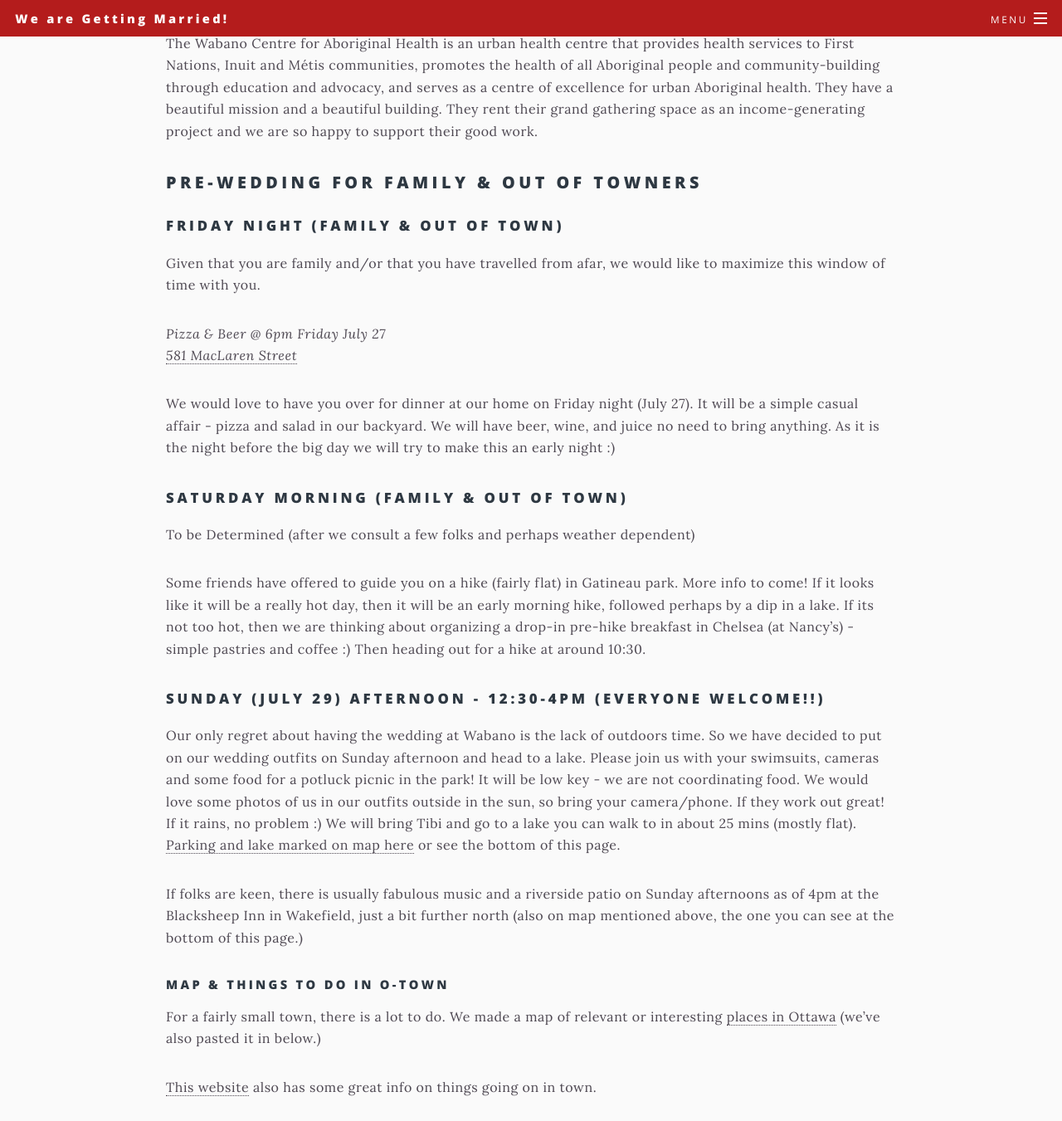
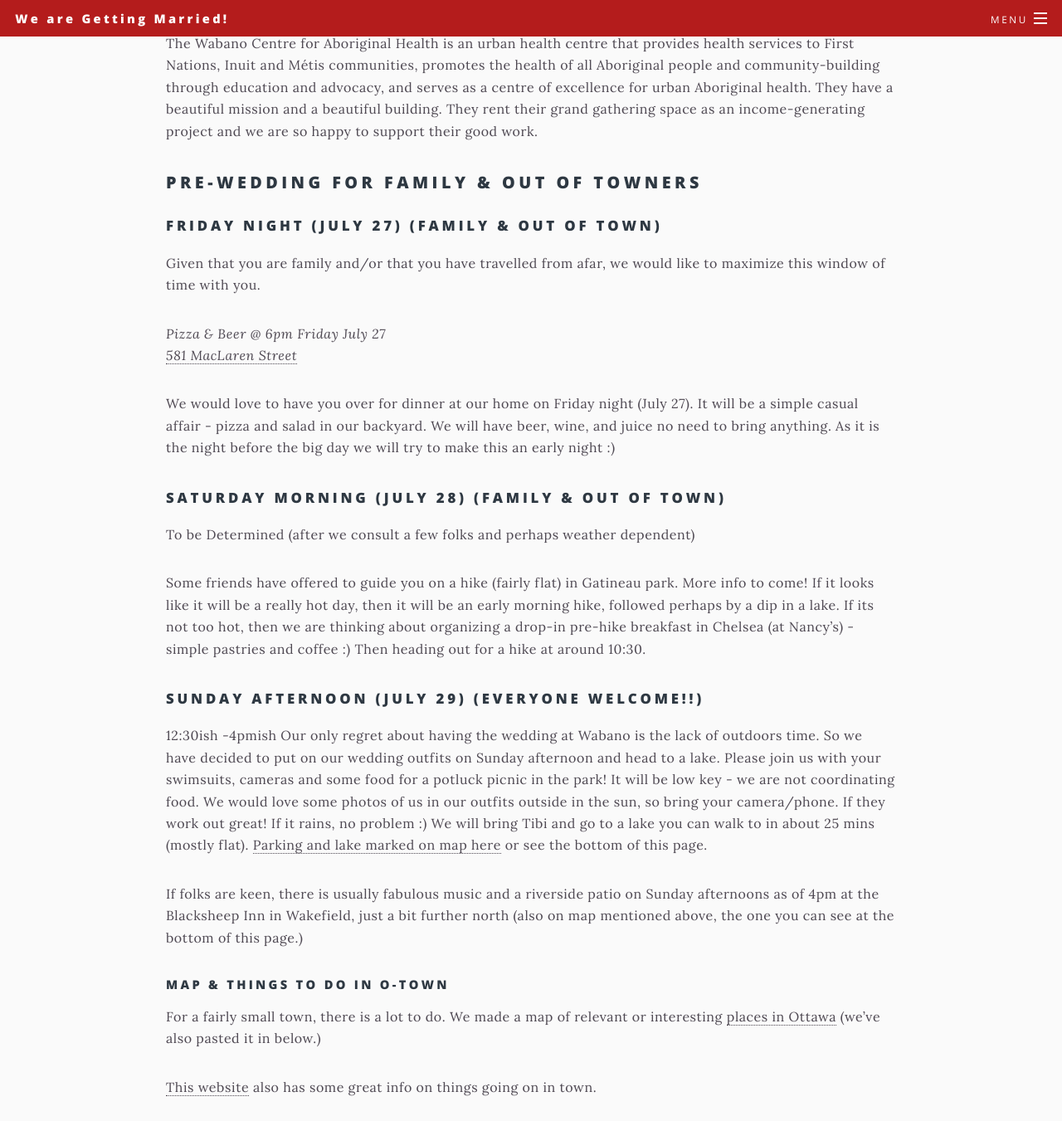
Before and after one commit to mgifford/gifsack-or-wolford, a Jekyll site: the page built from _pages/ottawa.md, in a window 1280 px wide and 1400 px high, scrolled down 1139 px, cut to the strip 0-1351 px from the top of the window. Shown: the whole strip at 83% size. Built offline with Jekyll 4.4.1, drawn with Linux system fonts in a browser that asks for light colours.

Commit message:
consistent titles

```diff
--- a/_pages/ottawa.md
+++ b/_pages/ottawa.md
@@ -13,7 +13,7 @@ The main event is happening on Saturday evening, but we wanted to maximize the w
 
 - [The Wedding (Saturday night)](#Wabano)
 - [Family & Out-of-Towner Notes (pre-Wedding activities)](#pre-wedding-for-family--out-of-towners)
-- [Post-Wedding Activity for all (Sunday picnic)](#sunday-july-29-afternoon---1230-4pm)
+- [Post-Wedding Activity for all (Sunday picnic)](#sunday-afternoon-july-29)
 - [Map & Things to do in O-town](#map--things-to-do-in-o-town)
 
 
@@ -33,7 +33,7 @@ The Wabano Centre for Aboriginal Health is an urban health centre that provides
 
 ## Pre-Wedding for Family & Out of Towners
 
-### Friday Night (Family & Out of Town)
+### Friday Night (July 27) (Family & Out of Town)
 
 Given that you are family and/or that you have travelled from afar, we would like to maximize this window of time with you.
 
@@ -43,14 +43,15 @@ Given that you are family and/or that you have travelled from afar, we would lik
 We would love to have you over for dinner at our home on Friday night (July 27). It will be a simple casual affair - pizza and salad in our backyard. We will have beer, wine, and juice no need to bring anything. As it is the night before the big day we will try to make this an early night :)
 
 
-### Saturday Morning (Family & Out of Town)
+### Saturday Morning (July 28) (Family & Out of Town)
 
 To be Determined (after we consult a few folks and perhaps weather dependent)
 
 Some friends have offered to guide you on a hike (fairly flat) in Gatineau park. More info to come! If it looks like it will be a really hot day, then it will be an early morning hike, followed perhaps by a dip in a lake. If its not too hot, then we are thinking about organizing a drop-in pre-hike breakfast in Chelsea (at Nancy's) - simple pastries and coffee :) Then heading out for a hike at around 10:30.
 
-### Sunday (July 29) afternoon - 12:30-4pm (Everyone Welcome!!)
+### Sunday afternoon (July 29) (Everyone Welcome!!)
 
+12:30ish -4pmish
 Our only regret about having the wedding at Wabano is the lack of outdoors time. So we have decided to put on our wedding outfits on Sunday afternoon and head to a lake. Please join us with your swimsuits, cameras and some food for a potluck picnic in the park! It will be low key - we are not coordinating food. We would love some photos of us in our outfits outside in the sun, so bring your camera/phone. If they work out great! If it rains, no problem :) We will bring Tibi and go to a lake you can walk to in about 25 mins (mostly flat). [Parking and lake marked on map here](https://drive.google.com/open?id=19bKJw5R4ZpiY2VlZo6IpHQVXZttV71Nu&usp=sharing) or see the bottom of this page.
 
 If folks are keen, there is usually fabulous music and a riverside patio on Sunday afternoons as of 4pm at the Blacksheep Inn in Wakefield, just a bit further north (also on map mentioned above, the one you can see at the bottom of this page.)
```
